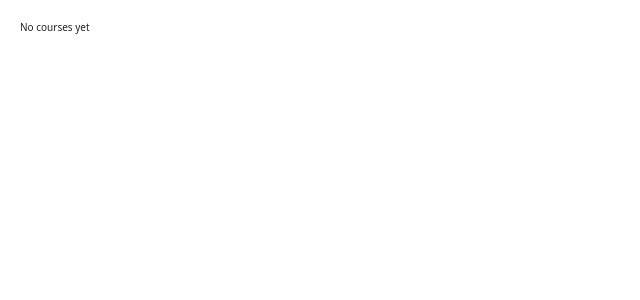
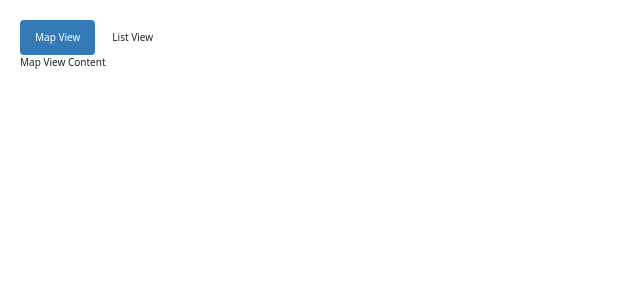
Before and after one commit to Eddie901/angular-hello-world, an Angular app: page / in a window 1280 px wide. Shown: the top 300 px of the page, without its empty margins (0-640 px from the left). Built offline with nearby package versions, Linux system fonts and the light colour scheme.

Commit message:
Using ngSwitch to manage tabs

```diff
--- a/src/app/app.component.html
+++ b/src/app/app.component.html
@@ -1,6 +1,9 @@
-<div [hidden]="courses.length == 0">
-  List of courses
+<ul class="nav nav-pills">
+  <li [class.active]="viewMode == 'map'"><a (click)="viewMode = 'map'">Map View</a></li>
+  <li [class.active]="viewMode == 'list'"><a (click)="viewMode = 'list'">List View</a></li>
+</ul>
+<div [ngSwitch]="viewMode">
+  <div *ngSwitchCase="'map'">Map View Content</div>
+  <div *ngSwitchCase="'list'">List View Content</div>
+  <div *ngSwitchDefault>Default View Content</div>
 </div>
-<div [hidden]="courses.length > 0">
-  No courses yet
-</div>
--- a/src/app/app.component.ts
+++ b/src/app/app.component.ts
@@ -6,5 +6,5 @@
   styleUrls: ['./app.component.scss']
 })
 export class AppComponent {
-  courses = [];
+  viewMode = 'map';
 }
```
